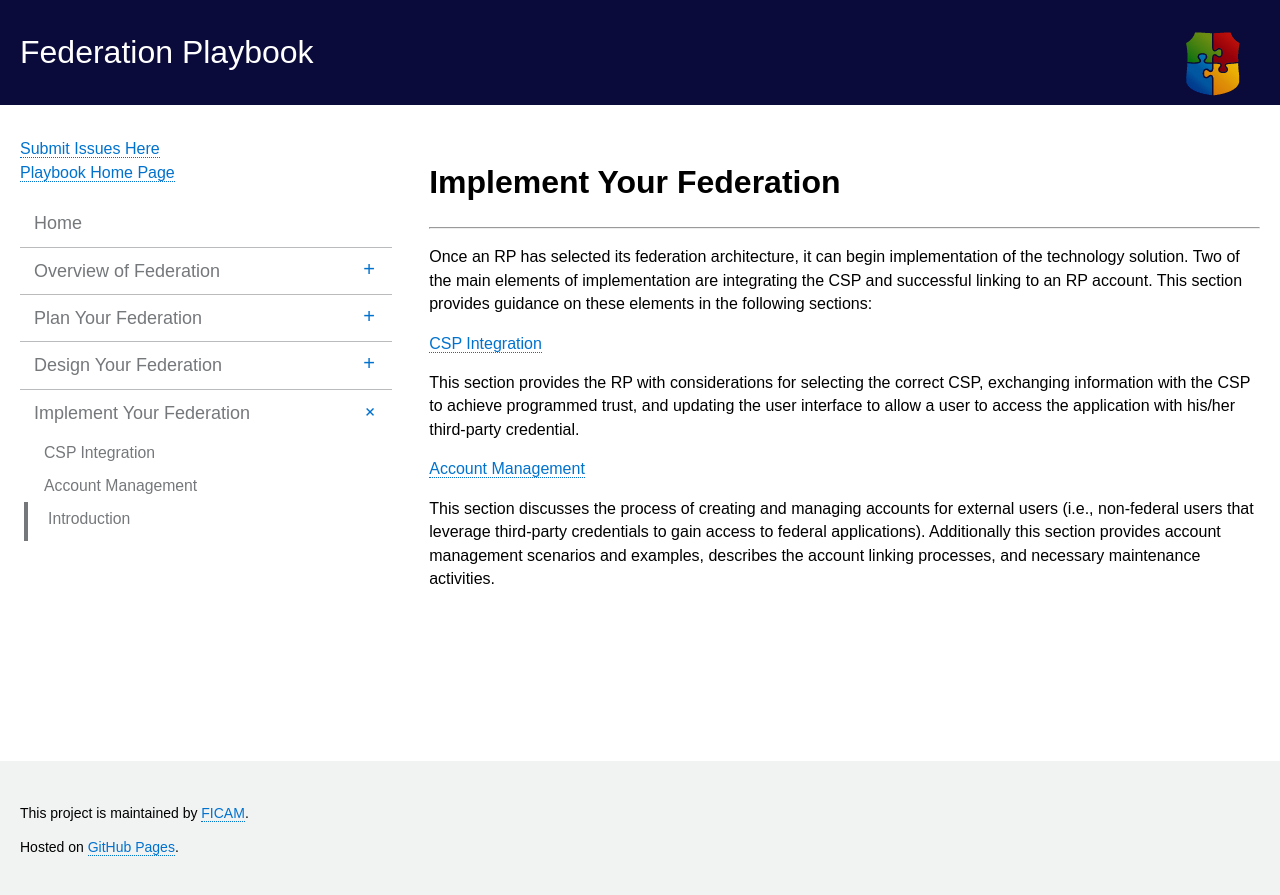
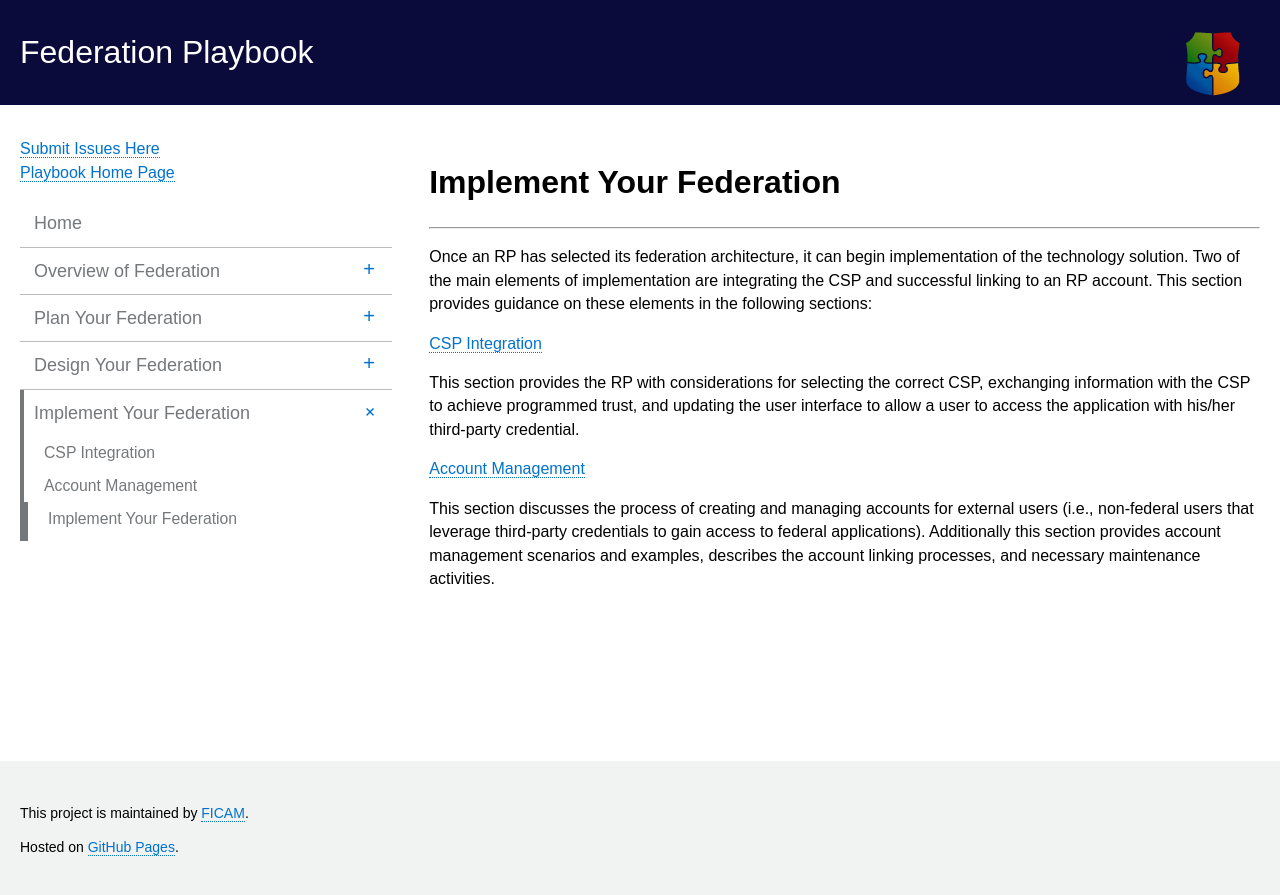
Before and after one commit to bnbuckler/federation, a Jekyll site: the page built from _implement/index.html, in a window 1280 px wide. Shown: the top 895 px of the page. Built offline with Jekyll 4.4.1, drawn with Linux system fonts in a browser that asks for light colours.

Commit message:
Changed Introduction Tab Names

```diff
--- a/_design/index.html
+++ b/_design/index.html
@@ -1,6 +1,6 @@
 ---
 layout: default
-title: Introduction
+title: Design Your Federation
 collection: design
 ---
 {% capture index %}{% include design_index.md %}{% endcapture %}
--- a/_implement/index.html
+++ b/_implement/index.html
@@ -1,6 +1,6 @@
 ---
 layout: default
-title: Introduction
+title: Implement Your Federation
 collection: implement
 ---
 {% capture index %}{% include implement_index.md %}{% endcapture %}
--- a/_overview/index.html
+++ b/_overview/index.html
@@ -1,6 +1,6 @@
 ---
 layout: default
-title: Introduction
+title: Overview of Federation
 collection: overview
 ---
 {% capture index %}{% include overview_index.md %}{% endcapture %}
--- a/_plan/index.html
+++ b/_plan/index.html
@@ -1,6 +1,6 @@
 ---
 layout: default
-title: Introduction
+title: Plan Your Federation
 collection: plan
 ---
 {% capture index %}{% include plan_index.md %}{% endcapture %}
```
